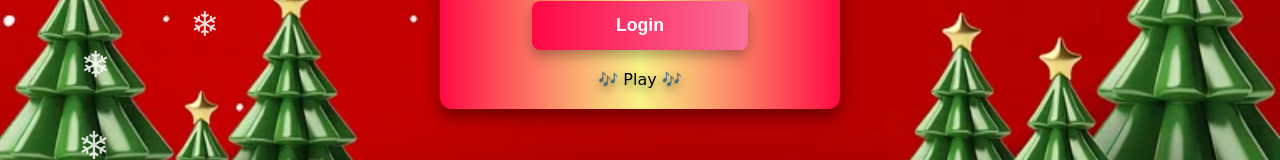
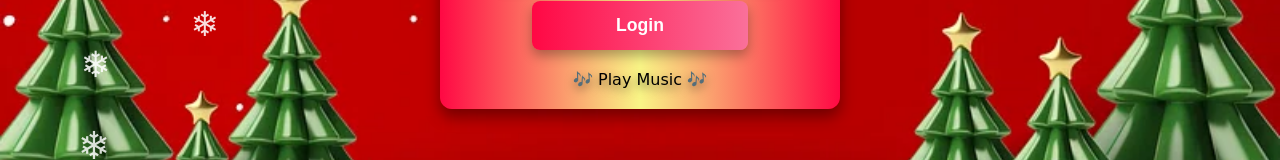
Before and after one commit to yoursecretsantafriend/santa, a plain HTML site: page index.html in a window 1280 px wide. Shown: the part 507-667 px from the top of the page. Drawn offline with Linux system fonts and the light colour scheme.

Commit message:
Update index.html

```diff
--- a/index.html
+++ b/index.html
@@ -39,7 +39,7 @@
         <!-- // play music -->
 
             <!-- The Text Element -->
-            <span id="second-button-text" style="cursor: pointer;">🎶 Play 🎶</span> <!-- Text that will change when clicked -->
+            <span id="second-button-text" style="cursor: pointer;">🎶 Play Music 🎶</span> <!-- Text that will change when clicked -->
 
             <!-- Audio Element -->
             <audio id="music">
```
